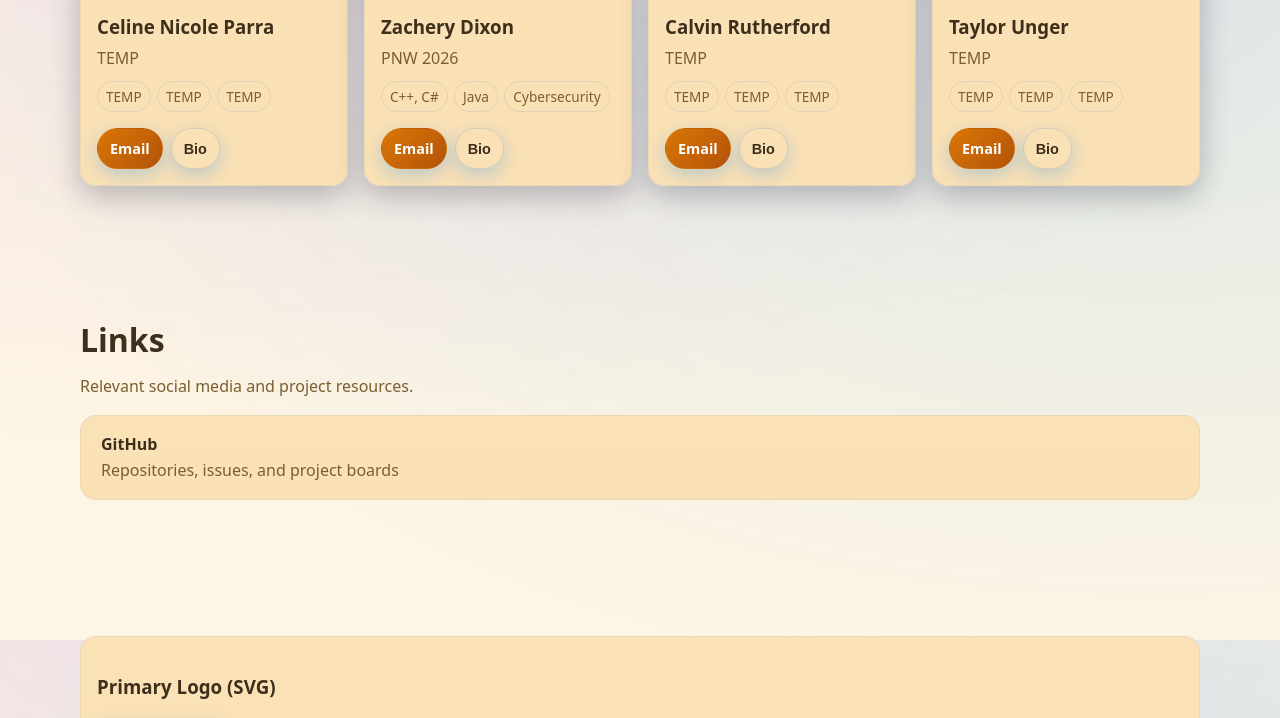
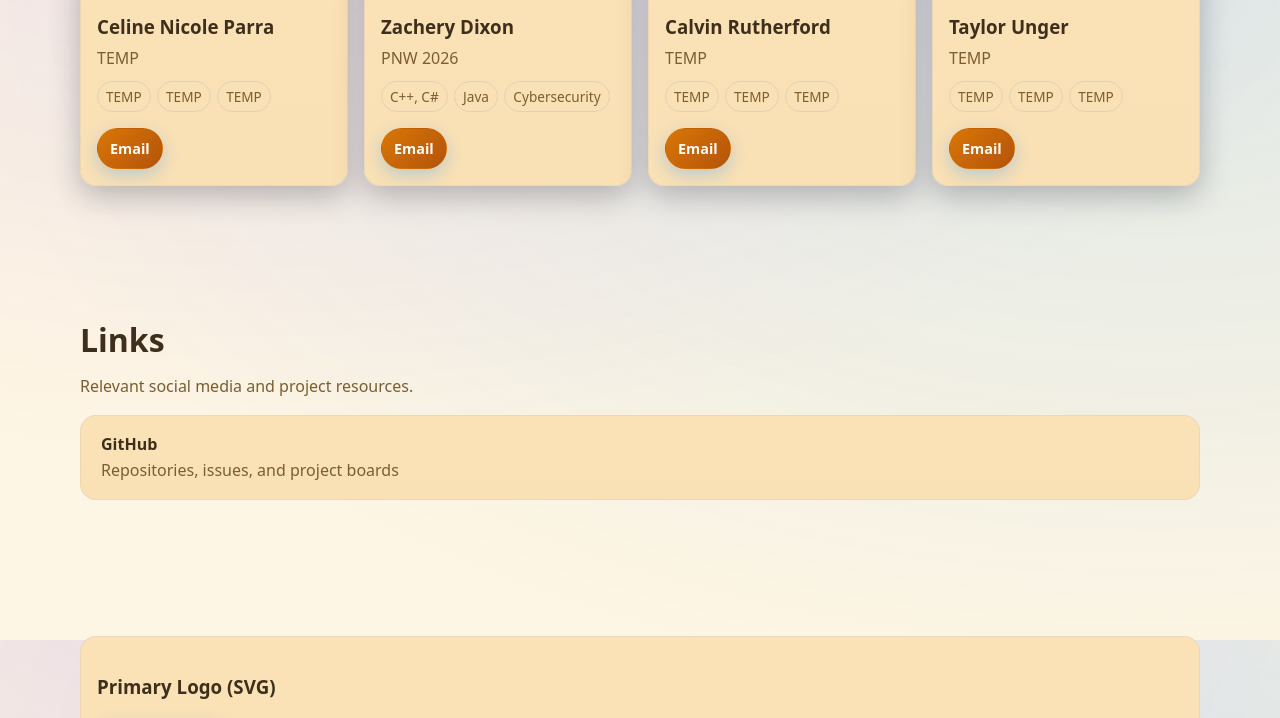
Before and after one commit to Dododbod/CS442-Project0, a plain HTML site: page Index.html in a window 1280 px wide. Shown: the part 960-1678 px from the top of the page. Drawn offline with Linux system fonts and the light colour scheme; a script that the page names is missing.

Commit message:
Update Index.html
Removed bio feature and cleaned up spacing

```diff
--- a/Index.html
+++ b/Index.html
@@ -75,7 +75,6 @@
           </ul>
           <div class="card-actions">
             <a class="btn small" href="mailto:alex@example.com">Email</a>
-            <button class="btn small outline" data-modal-target="#alexModal">Bio</button>
           </div>
         </div>
       </article>
@@ -90,7 +89,6 @@
     </ul>
     <div class="card-actions">
       <a class="btn small" href="mailto:diego@example.com">Email</a>
-      <button class="btn small outline" data-modal-target="#diegoModal">Bio</button>
     </div>
   </div>
 </article>
@@ -106,7 +104,6 @@
           </ul>
           <div class="card-actions">
             <a class="btn small" href="mailto:sam@example.com">Email</a>
-            <button class="btn small outline" data-modal-target="#samModal">Bio</button>
           </div>
         </div>
       </article>
@@ -121,7 +118,6 @@
           </ul>
           <div class="card-actions">
             <a class="btn small" href="mailto:priya@example.com">Email</a>
-            <button class="btn small outline" data-modal-target="#priyaModal">Bio</button>
           </div>
         </div>
       </article>
```
